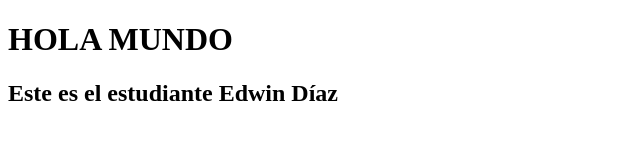
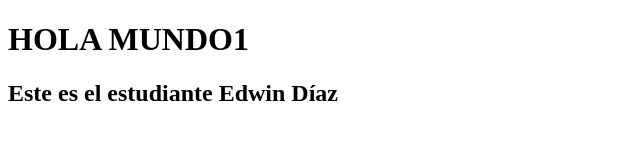
Before and after one commit to Edwin240202/PrimerParcialEdwinAngelDiaz, a plain HTML site: page index.html in a window 1280 px wide. Shown: the full height of the page, 0-640 px from the left. Drawn offline with Linux system fonts and the light colour scheme.

Commit message:
probando

```diff
--- a/index.html
+++ b/index.html
@@ -6,7 +6,7 @@
     <title>HOLA MUNDO</title>
 </head>
 <body>
-    <h1>HOLA MUNDO</h1>
+    <h1>HOLA MUNDO1</h1>
     <h2>Este es el estudiante Edwin Díaz
     </h2>
 </body>
```
